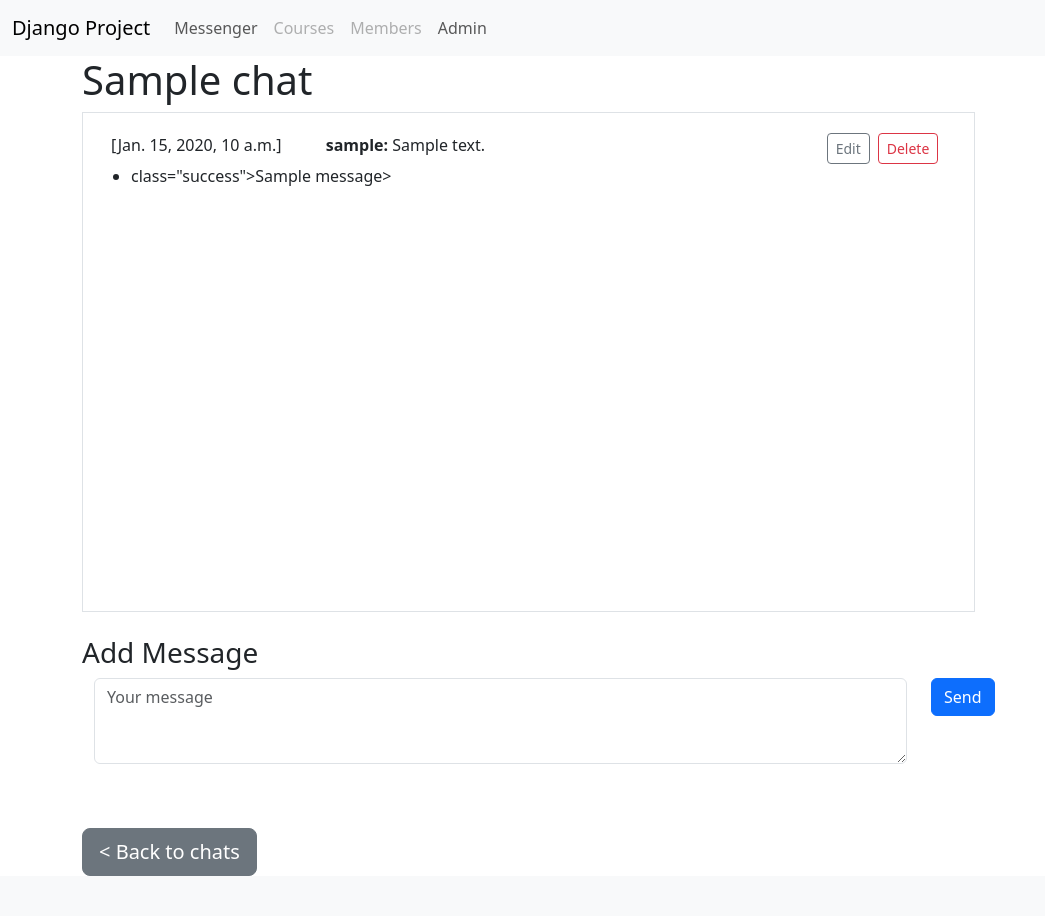
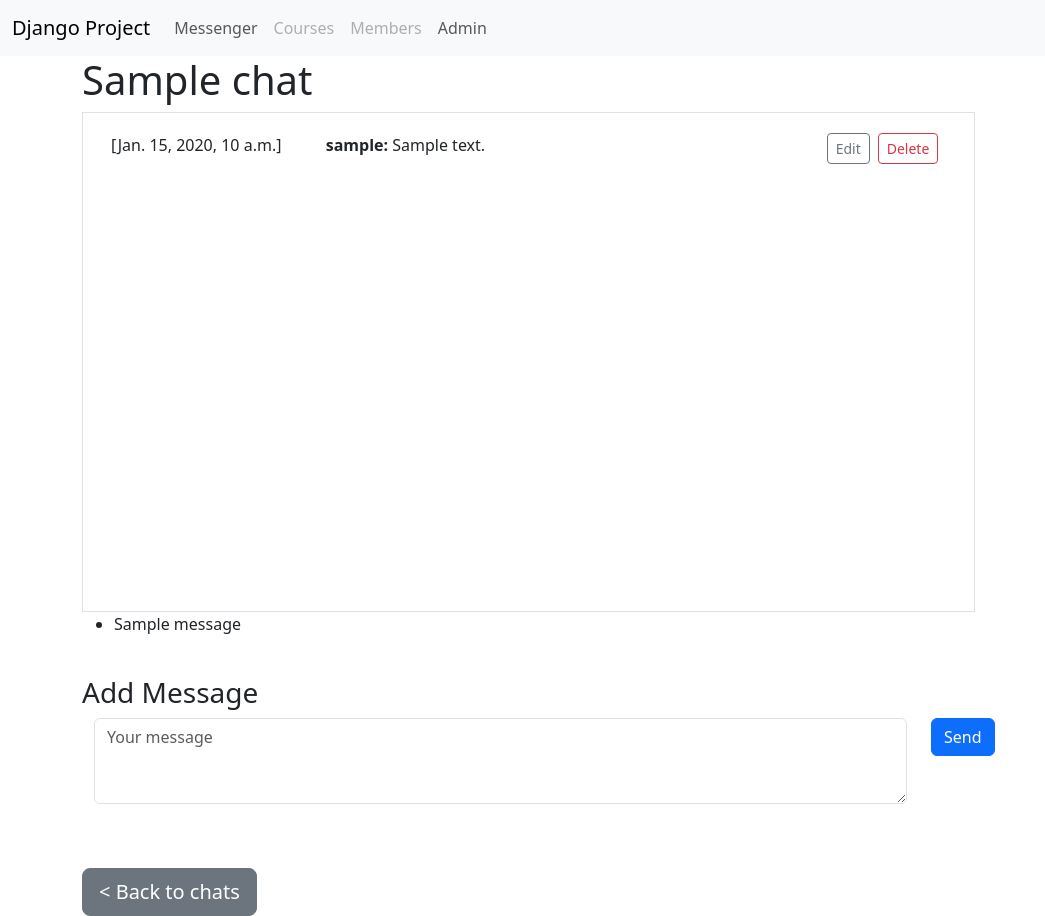
Before and after one commit to SergeKry/DjangoProject, a Django app: page /1/ in a window 1280 px wide. Shown: the whole page, without its empty margins (0-1045 px from the left). Before the commit the page ends 876 px from the top, so only its background shows below. Run offline with Django 5.2, Linux system fonts and the light colour scheme; a user stored in the database is signed in; tables that the repository leaves empty hold one stand-in row (values such as "Sample post"); one stand-in notice (Sample message) is shown; some libraries are stand-ins or nearby versions.

Commit message:
fix for messages and database fixes for deleted messages

```diff
--- a/mysite/messenger/models.py
+++ b/mysite/messenger/models.py
@@ -30,7 +30,7 @@ class Message(models.Model):
 
 
 class MessageLog(models.Model):
-    message = models.ForeignKey(Message, on_delete=models.DO_NOTHING)
+    message = models.ForeignKey(Message, on_delete=models.CASCADE)
     user = models.ForeignKey(User, on_delete=models.DO_NOTHING)
     time = models.DateTimeField(auto_now_add=True)
 
--- a/mysite/messenger/templates/messenger/chat.html
+++ b/mysite/messenger/templates/messenger/chat.html
@@ -40,10 +40,12 @@
         {% else %}
         <p style="color: #808080">start messaging</p>
         {% endif %}
+    </div>
+    <div>
         {% if messages %}
         <ul class="messages">
             {% for message in messages %}
-            <li>{% if message.tags %} class="{{ message.tags }}"{% endif %}>{{ message }}></li>
+            <li{% if message.tags %} class="{{ message.tags }}"{% endif %}>{{ message }}</li>
             {% endfor %}
         </ul>
         {% endif %}
```
Also changed, not shown: mysite/messenger/migrations/0006_alter_messagelog_message.py (added).
